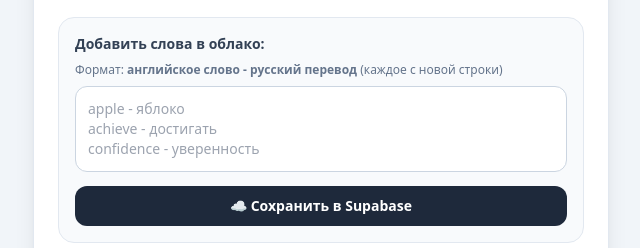
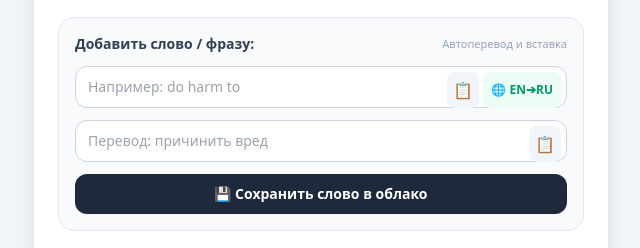
Before and after one commit to Natuusik/my-dictionary, a plain HTML site: page index.html in a window 1280 px wide. Shown: the part 286-534 px from the top of the page, without its empty margins (319-959 px from the left). Drawn offline with nearby package versions, Linux system fonts and the light colour scheme; no server answers.

Commit message:
Update index.html

```diff
--- a/index.html
+++ b/index.html
@@ -57,14 +57,39 @@
     </select>
 </div>
             <!-- Добавление слов -->
-            <div class="space-y-2 bg-slate-50 p-4 rounded-2xl border border-slate-200">
-                <label class="block text-sm font-semibold text-slate-700">Добавить слова в облако:</label>
-                <p class="text-xs text-slate-500">Формат: <b>английское слово - русский перевод</b> (каждое с новой строки)</p>
-                <textarea id="bulk-input" rows="3" placeholder="apple - яблоко
-achieve - достигать
-confidence - уверенность" class="w-full p-3 bg-white border border-slate-300 rounded-xl text-sm focus:ring-2 focus:ring-emerald-500 outline-none resize-none"></textarea>
-                <button id="save-btn" onclick="addWords()" class="w-full bg-slate-800 hover:bg-slate-900 text-white text-sm font-semibold py-2.5 rounded-xl transition">
-                    ☁️ Сохранить в Supabase
+                      <!-- Улучшенная форма добавления слов (с переводчиком и вставкой) -->
+            <div class="space-y-3 bg-slate-50 p-4 rounded-2xl border border-slate-200">
+                <div class="flex justify-between items-center">
+                    <label class="block text-sm font-semibold text-slate-700">Добавить слово / фразу:</label>
+                    <span class="text-[11px] text-slate-400">Автоперевод и вставка</span>
+                </div>
+
+                <!-- Поле 1: Слово на английском с кнопками вставки и перевода -->
+                <div class="relative">
+                    <input type="text" id="sourceWord" placeholder="Например: do harm to" class="w-full pl-3 pr-20 py-2.5 bg-white border border-slate-300 rounded-xl text-sm focus:ring-2 focus:ring-emerald-500 outline-none">
+                    <div class="absolute right-1.5 top-1.5 flex gap-1">
+                        <button type="button" onclick="pasteFromClipboard('sourceWord')" class="p-1.5 text-slate-400 hover:text-slate-600 bg-slate-100 hover:bg-slate-200 rounded-lg transition" title="Вставить из буфера">
+                            📋
+                        </button>
+                        <button type="button" onclick="translateWord()" class="p-1.5 text-emerald-600 hover:text-emerald-700 bg-emerald-50 hover:bg-emerald-100 rounded-lg transition font-bold text-xs px-2" title="Перевести на русский">
+                            🌐 EN➔RU
+                        </button>
+                    </div>
+                </div>
+
+                <!-- Поле 2: Перевод / значение -->
+                <div class="relative">
+                    <input type="text" id="targetWord" placeholder="Перевод: причинить вред" class="w-full pl-3 pr-10 py-2.5 bg-white border border-slate-300 rounded-xl text-sm focus:ring-2 focus:ring-emerald-500 outline-none">
+                    <div class="absolute right-1.5 top-1.5">
+                        <button type="button" onclick="pasteFromClipboard('targetWord')" class="p-1.5 text-slate-400 hover:text-slate-600 bg-slate-100 hover:bg-slate-200 rounded-lg transition" title="Вставить из буфера">
+                            📋
+                        </button>
+                    </div>
+                </div>
+
+                <!-- Кнопка сохранения одного слова или пакета -->
+                <button id="save-btn" onclick="addNewSingleWord()" class="w-full bg-slate-800 hover:bg-slate-900 text-white text-sm font-semibold py-2.5 rounded-xl transition shadow-sm">
+                    💾 Сохранить слово в облако
                 </button>
             </div>
 
```
